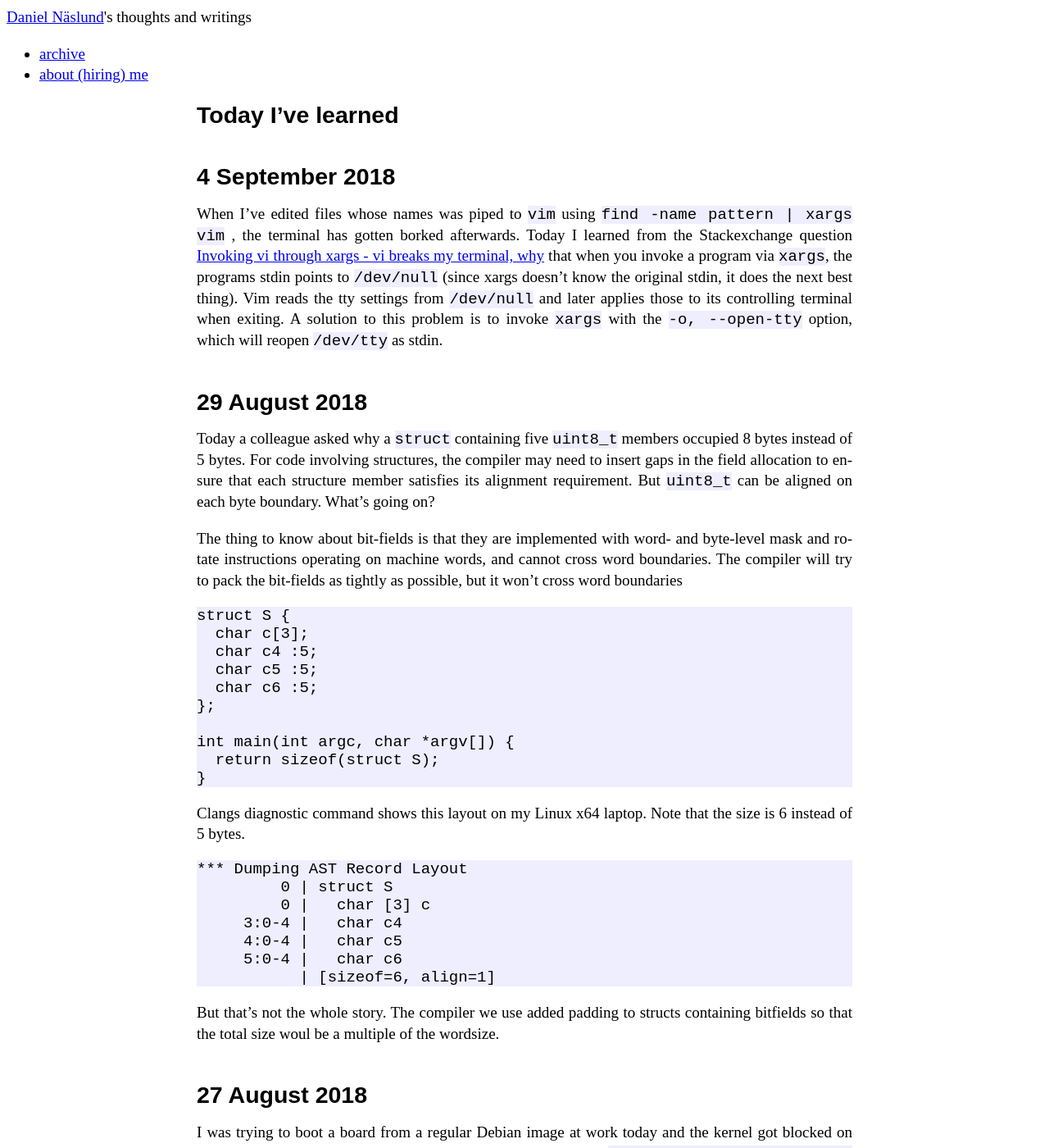
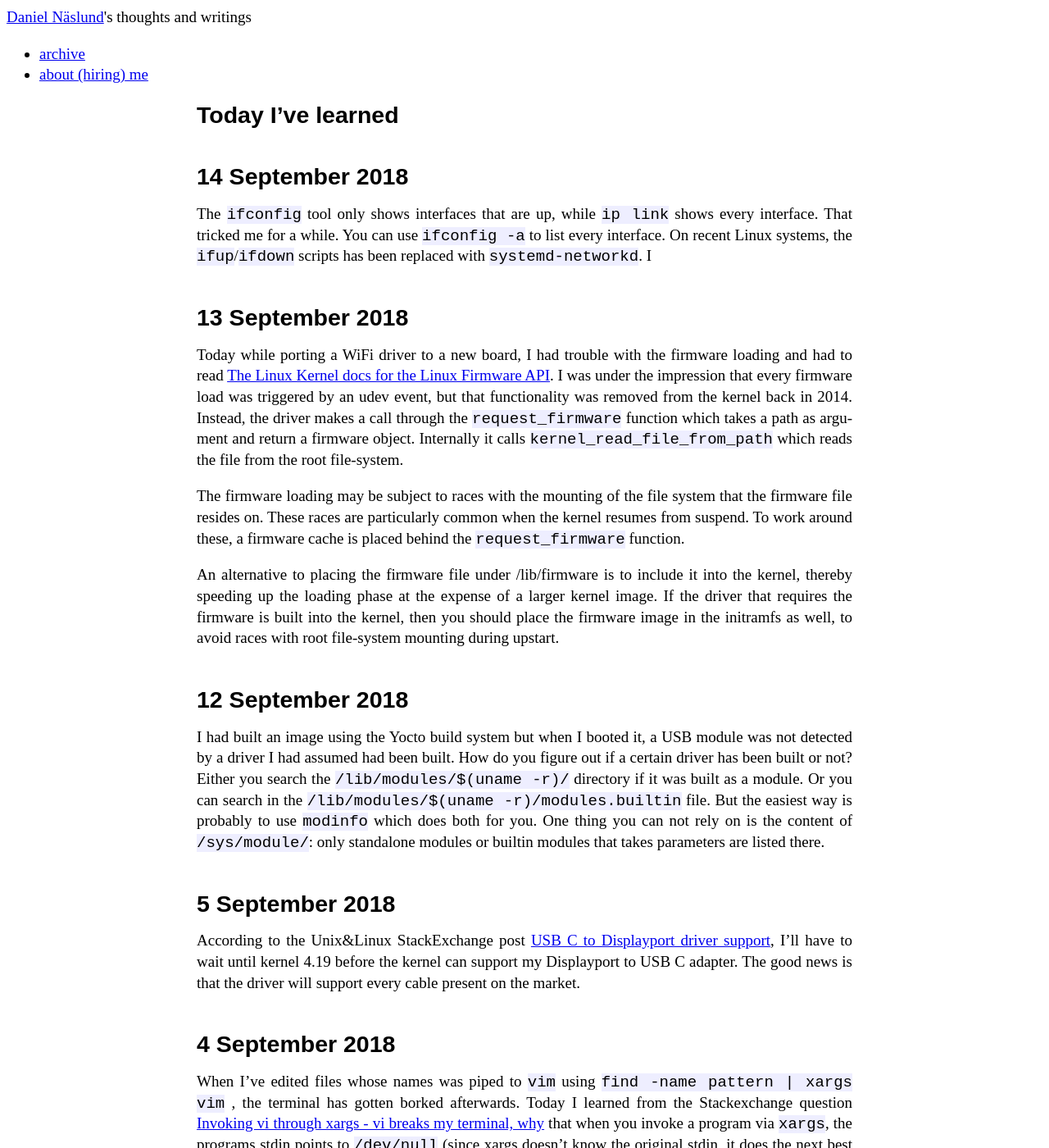
Before and after one commit to dannas/dannas.github.com, a Jekyll site: the page built from TIL.markdown, in a window 1280 px wide and 1400 px high. Shown: the whole window at 82% size. Built offline with Jekyll 4.4.1, drawn with Linux system fonts in a browser that asks for light colours.

Commit message:
Another TIL

```diff
--- a/TIL.markdown
+++ b/TIL.markdown
@@ -4,6 +4,26 @@ title: TIL - Today I've Learned
 use_math: true
 ---
 # Today I've learned
+
+## 14 September 2018
+
+The `ifconfig` tool only shows interfaces that are up, while  `ip link` shows every interface. That tricked me for a while. You can use `ifconfig -a` to list every interface. On recent Linux systems, the `ifup`/`ifdown` scripts has been replaced with `systemd-networkd`. I
+
+## 13 September 2018
+
+Today while porting a WiFi driver to a new board, I had trouble with the firmware loading and had to read [The Linux Kernel docs for the Linux Firmware API](https://www.kernel.org/doc/html/v4.17/driver-api/firmware/index.html). I was under the impression that every firmware load was triggered by an udev event, but that functionality was removed from the kernel back in 2014. Instead, the driver makes a call through the `request_firmware` function which takes a path as argument and return a firmware object. Internally it calls `kernel_read_file_from_path` which reads the file from the root file-system.
+
+The firmware loading may be subject to races with the mounting of the file system that the firmware file resides on. These races are particularly common when the kernel resumes from suspend. To work around these, a firmware cache is placed behind the `request_firmware` function.
+
+An alternative to placing the firmware file under /lib/firmware is to include it into the kernel, thereby speeding up the loading phase at the expense of a larger kernel image. If the driver that requires the firmware is built into the kernel, then you should place the firmware image in the initramfs as well, to avoid races with root file-system mounting during upstart.
+
+## 12 September 2018
+
+I had built an image using the Yocto build system but when I booted it, a USB module was not detected by a driver I had assumed had been built. How do you figure out if a certain driver has been built or not? Either you search the `/lib/modules/$(uname -r)/` directory if it was built as a module. Or you can search in the `/lib/modules/$(uname -r)/modules.builtin` file. But the easiest way is probably to use `modinfo` which does both for you. One thing you can not rely on is the content of `/sys/module/`: only standalone modules or builtin modules that takes parameters are listed there.
+
+## 5 September 2018
+
+According to the Unix&Linux StackExchange post [USB C to Displayport driver support](https://unix.stackexchange.com/questions/403318/usb-c-%E2%86%92-displayport-adapter-support), I'll have to wait until kernel 4.19 before the kernel can support my Displayport to USB C adapter. The good news is that the driver will support every cable present on the market.
 
 ## 4 September 2018
 
```
